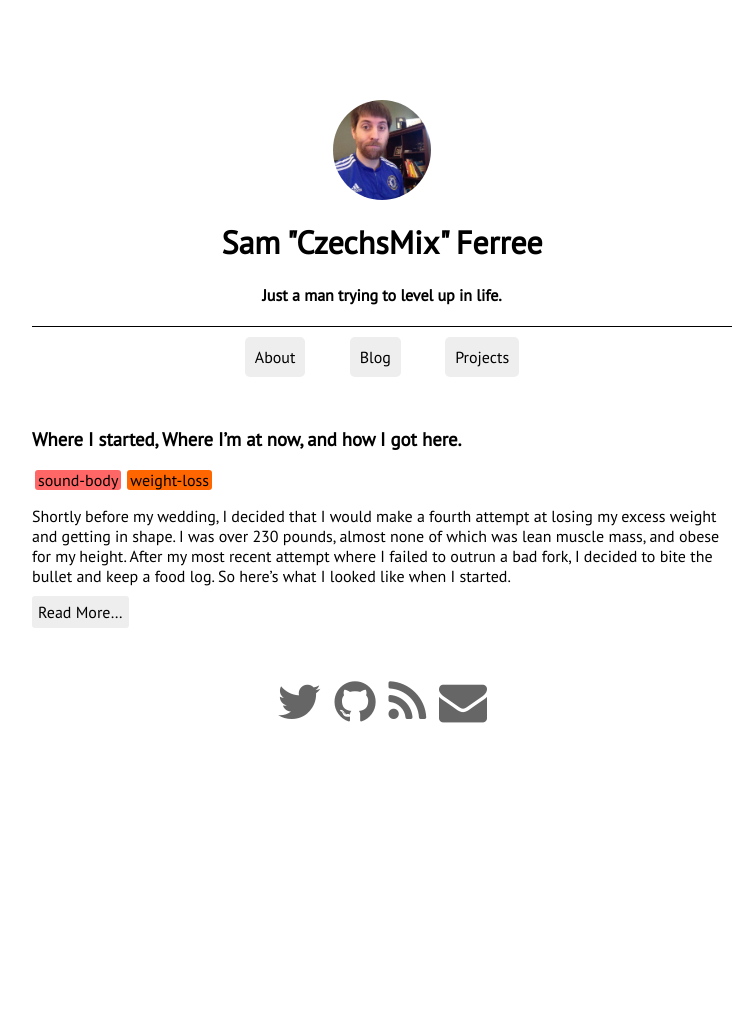
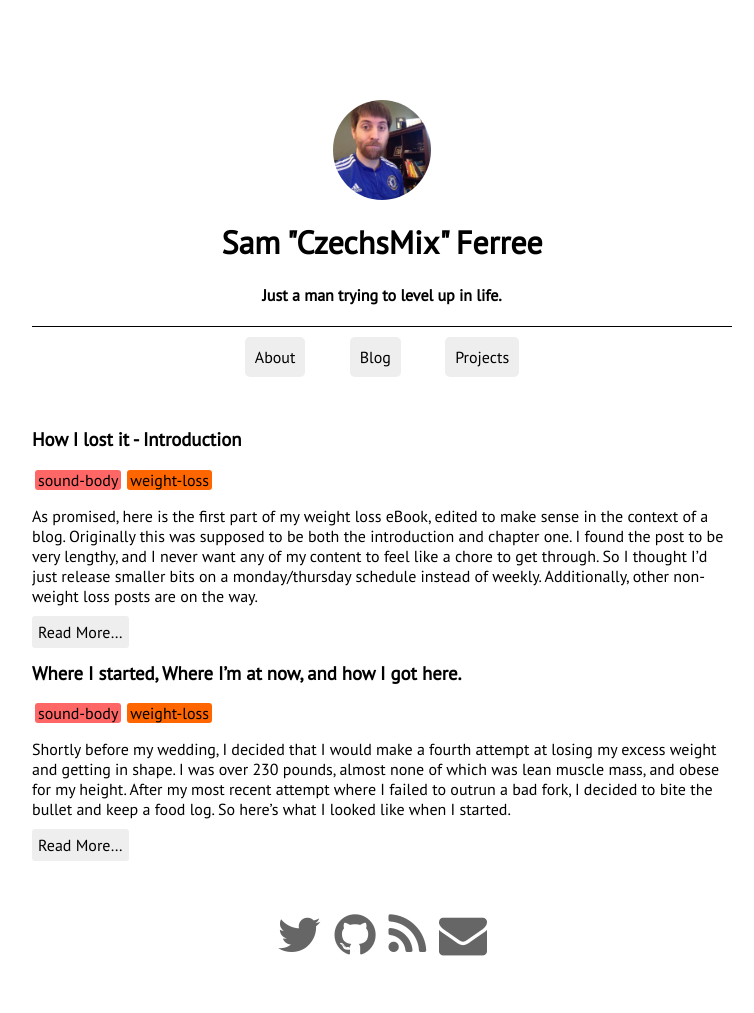
Before and after one commit to CzechsMix/czechsmix.github.io, a Jekyll site: the page built from blog.md, in a window 1280 px wide. Shown: the whole page, without its empty margins (258-1012 px from the left). Built offline with Jekyll 4.4.1, drawn with Linux system fonts in a browser that asks for light colours; nearby versions of some CDN libraries; before the commit the page ends 900 px from its top, so only the background shows below that; some of the changed lines change nothing that is shown.

Commit message:
add introduction post

```diff
--- /dev/null
+++ b/_posts/2016-6-19-intro-ch1.md
@@ -0,0 +1,45 @@
+---
+layout: post
+title: How I lost it - Introduction
+tags: sound-body weight-loss
+---
+
+As promised, here is the first part of my weight loss eBook, edited to make sense in the context of a blog. Originally this was supposed to be both the introduction and chapter one. I found the post to be very lengthy, and I never want any of my content to feel like a chore to get through. So I thought I'd just release smaller bits on a monday/thursday schedule instead of weekly. Additionally, other non-weight loss posts are on the way.
+
+#### What's not in this blog
+
+This might not be the diet blog you're looking for. This blog is not about eating the "right" food. It won't tell you how to boost your metabolism or cleanse your "toxins". This isn't a low-carb diet, high-fat diet, or vegan diet. It's technically not even a diet at all. As a quick google search will tell you, a diet is defined:
+
+>The kinds of food that a person, animal, or community habitually eats.
+
+Oh sure, after reading this blog, I hope you will be able to make smarter choices about what you eat, but that's not what this blog is about. This blog isn't a juice cleanse, or a weekend soup-fest that will drop eight pounds in three days. Nope. This blog is about how to make real lifestyle changes, that will shed real pounds, and keep them off for as long as you apply the principles described in it.
+
+#### Why I wrote this blog
+
+Losing weight made me believe in my other self improvement efforts. If I could achieve one goal, I could achieve others, like write a book (or in this case, a blog to eBook). So why this topic? Well as I was shopping for new books I passed the diet/nutrition section. I noticed they we're almost all bullshit. Titles like "Soup off 14 pounds in seven days" and "lose 10 pounds in 10 days with these negative calorie foods."
+
+Maybe there was a reason those were the diet books that were on the shelf. Maybe nobody wants to spend money to learn the hard way to lose weight, no matter that it's the way to achieve lasting results. Maybe nobody is gonna read this blog. I don't care, I wanted to write a something, and I feel like this needed to be written.
+
+#### What will I need to get started?
+
+I've recently started embracing checklists in my life, and just in case you're like me, I wrote one up. Here's what you'll need to apply the principles described in this blog. Okay, some of them you don't *need*, you'll just really *really* want, but they should be mentioned.
+
+##### Motivation
+
+I was going to say discipline, and I make sure to note a careful distinction between the two, but I did call this section "What will I need to get started" and to get started you'll need motivation. Rest assured, you will need discipline to keep going, but for many people, myself included, applying the principles in this blog create a keystone habit, that actually helps build discipline.
+
+##### A food log
+
+Some way of recording what you eat. Yes, the method described in this blog requires that you record what you eat and drink. If that's not something you feel like doing, you don't want this blog. You want some other weightloss blog. It's probably on written by the same blog author promising financial success without paying attention to your income and expenses. There are many apps for this, MyFitnessPal, LoseIt, and many others. If you have a FitBit, their app will come with one, and others still are more old fashioned. In the end, any recording method will do. When I started, I used a notebook and a pencil. No, Honestly:
+
+![Log][log]
+
+##### A digital kitchen scale
+
+If you're anything like me, you get suspicious of any solution to any problem that demands you go out an buy something. To be factually correct, you don't absolutely need one, but many people who have used this method will agree with me here: A digital kitchen scale is one of the most useful pieces of hardware for precise food logging. If you're into baking, you probably already have one, because measuring flour by volume is just asking for inconsistent results. If you don't have one, this may very well become your favorite kitchen tool, and will pay for itself a thousand times over in reduced food costs, and more importantly, less medical expenses. At the time of writing, a decent one of these will only cost you $11 on amazon.
+
+##### A support team
+
+No man(or woman for that matter) is an island. This isn't "Weightloss: The easy way" and it's definitely not "Weightloss: The quick way." Nope. You will get tired. Your discipline will fail (That's fine by the way, that's how it grows). When you get down, you're going to need people to help you get back up and stick with your plan. The best people for this, are people that share similar goals, and preferably, are applying the same system. They don't need to be loved ones, or even friends. They can be coworkers, classmates or even strangers over the internet. I can't recommend any community more highly than [/r/loseit](http://reddit.com/r/loseit). It's frequented by fantastic people, who will help you get on track and stay on track. Most of the information in this blog I either learned there, or found from sources they recommended.
+
+[log]: /img/2016/6/20/log.png "Log"
--- a/css/main.css
+++ b/css/main.css
@@ -108,3 +108,9 @@ Blog content
   margin: auto;
   border-radius: 15px;
 }
+
+blockquote {
+  padding: 0 15px;
+  color: #777;
+  border-left: 4px solid #DDD;
+}
```
Also changed, not shown: img/2016/6/20/log.png (added).
